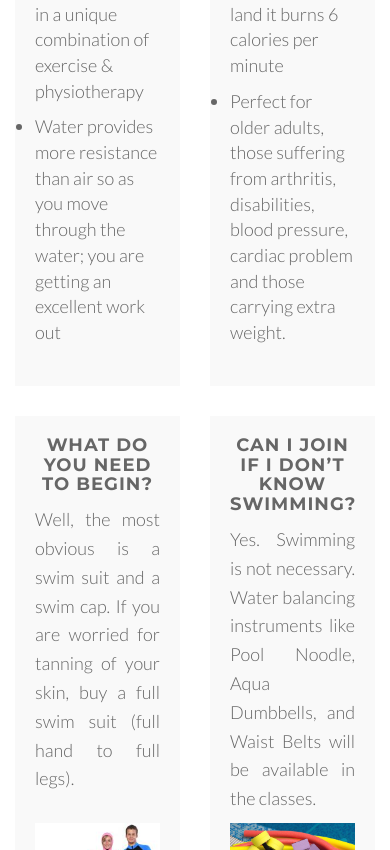
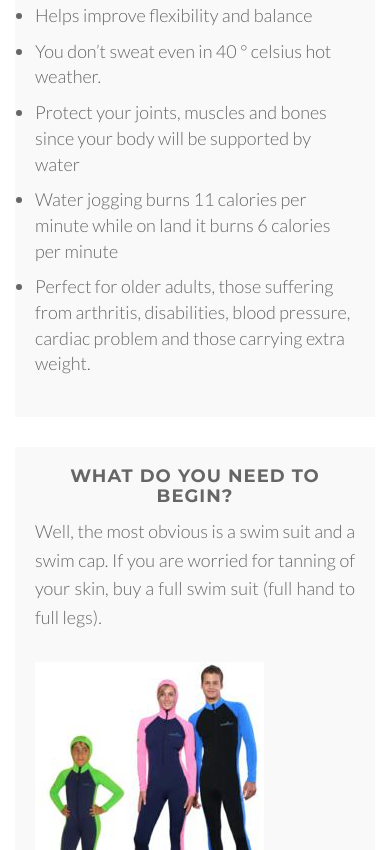
Before and after one commit to amishakamdar/amishakamdar.github.io, a plain HTML site: page index.html in a window 390 px wide. Shown: the part 1150-2000 px from the top of the page. Drawn offline with nearby package versions, Linux system fonts and the light colour scheme; files that its build step writes are made by us from their sources.

```diff
--- a/index.html
+++ b/index.html
@@ -93,7 +93,7 @@
 			</div>
 		</div>
         <div class="row">
-            <div class="col-xs-6 col-sm-3 col-md-3">
+            <div class="col-xs-12 col-sm-3 col-md-3">
                 <div class="team boxed-grey">
                     <div class="inner">
 						<h5>Why Aqua Exercises?</h5>
@@ -108,7 +108,7 @@
                     </div>
                 </div>
             </div>
-			<div class="col-xs-6 col-sm-3 col-md-3">
+			<div class="col-xs-12 col-sm-3 col-md-3">
                 <div class="team boxed-grey">
                     <div class="inner">
 						<h5>Benefits</h5>
@@ -125,17 +125,18 @@
                     </div>
                 </div>
             </div>
-			<div class="col-xs-6 col-sm-3 col-md-3">
+			<div class="col-xs-12 col-sm-3 col-md-3">
                 <div class="team boxed-grey">
                     <div class="inner">
 						<h5>WHAT DO YOU NEED TO BEGIN?</h5>
-                        <p class="subtitle">Well, the most obvious is a swim suit and a swim cap. If you are worried for tanning of your skin, buy a full swim suit (full hand to full legs).</p>
+                        <p class="subtitle">Well, the most obvious is a swim suit and a swim cap. If you are worried for
+							tanning of your skin, buy a full swim suit (full hand to full legs).</p>
                         <br>
 						<div class="avatar"><img src="img/swimsuit.jpg" alt="" class="img-responsive" /></div>
                     </div>
                 </div>
             </div>
-			<div class="col-xs-6 col-sm-3 col-md-3">
+			<div class="col-xs-12 col-sm-3 col-md-3">
                 <div class="team boxed-grey">
                     <div class="inner">
 						<h5>CAN I JOIN IF I DON’T KNOW SWIMMING?</h5>
```
